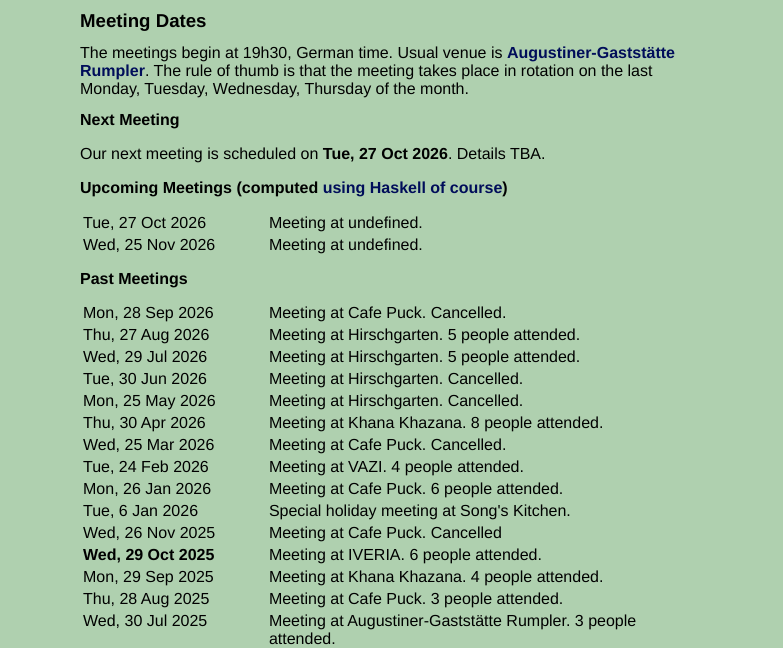
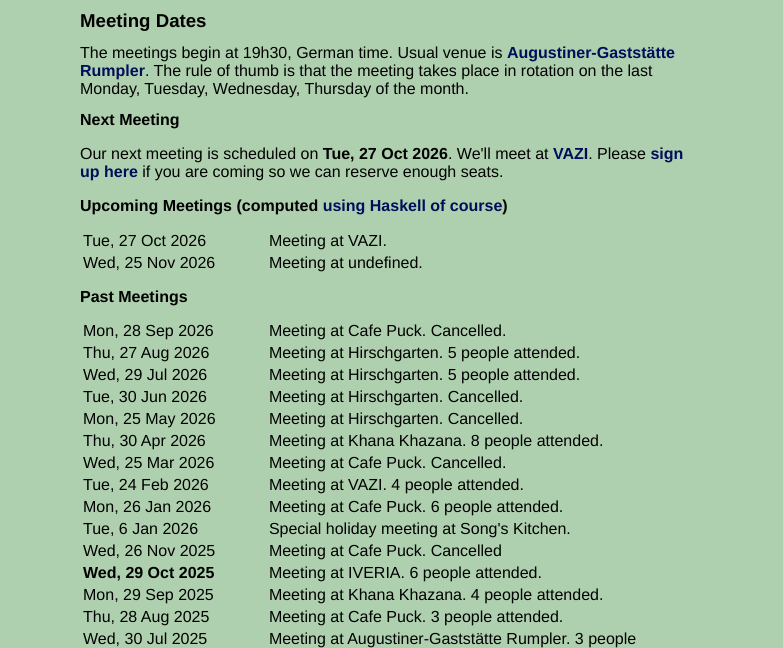
Before and after one commit to haskell-bayern/muenchen.haskell.bayern, a plain HTML site: page dates.html in a window 1280 px wide. Shown: the part 142-790 px from the top of the page, without its empty margins (0-783 px from the left). Drawn offline with Linux system fonts and the light colour scheme.

Commit message:
oct 2026

```diff
--- a/dates.html
+++ b/dates.html
@@ -38,7 +38,8 @@
 
 <p>
 Our next meeting is scheduled on <b>Tue, 27 Oct 2026</b>.
-Details TBA.
+We'll meet at <a href="https://vazi-muenchen.de/">VAZI</a>.
+Please <a href="https://nuudel.digitalcourage.de/nvzkLZwZJ6qAd6FX">sign up here</a> if you are coming so we can reserve enough seats.
 </p>
 <!--
 <p>
@@ -83,7 +84,7 @@
 
 <tr>
 <td width="30%" align="left" valign="top">Tue, 27 Oct 2026</td>
-<td>Meeting at undefined.</td>
+<td>Meeting at VAZI.</td>
 </tr>
 
 <tr>
```
